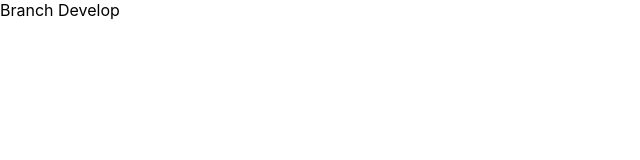
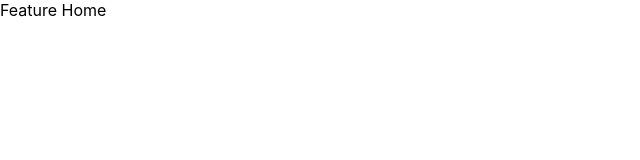
Before and after one commit to WallisonHenrique/az-demo, a React (Create React App) app: page / in a window 1280 px wide. Shown: the top 160 px of the page, without its empty margins (0-640 px from the left). Built offline with nearby package versions, Linux system fonts and the light colour scheme.

Commit message:
Adiciona texto feature home

```diff
--- a/src/App.js
+++ b/src/App.js
@@ -2,7 +2,7 @@ import React from 'react';
 function App() {
   return (
     <div className="App">
-      Branch Develop
+      Feature Home
     </div>
   );
 }
```
